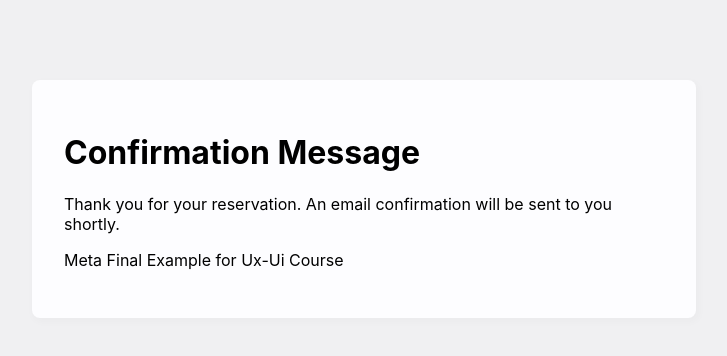
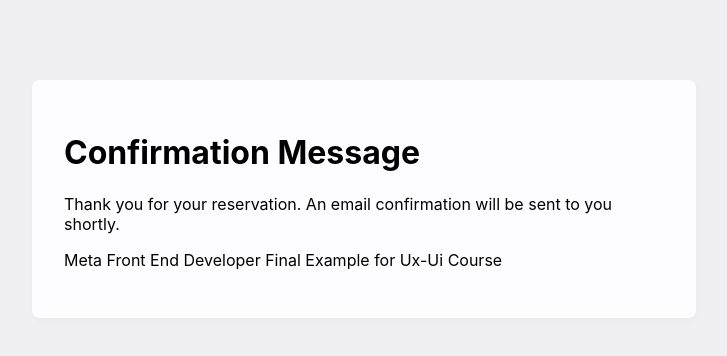
Before and after one commit to rmasonh3/Testmessage, a website built with webpack: page index.html in a window 1280 px wide. Shown: the whole page, without its empty margins (276-1003 px from the left). Built offline with nearby package versions, Linux system fonts and the light colour scheme.

Commit message:
update message

```diff
--- a/index.html
+++ b/index.html
@@ -39,7 +39,7 @@
 <div>
   <h1>Confirmation Message</h1>
   <p>Thank you for your reservation. An email confirmation will be sent to you shortly.</p>
-  <p>Meta Final Example for Ux-Ui Course</p>
+  <p>Meta Front End Developer Final Example for Ux-Ui Course</p>
 </div>
 </body>
 </html>
```
